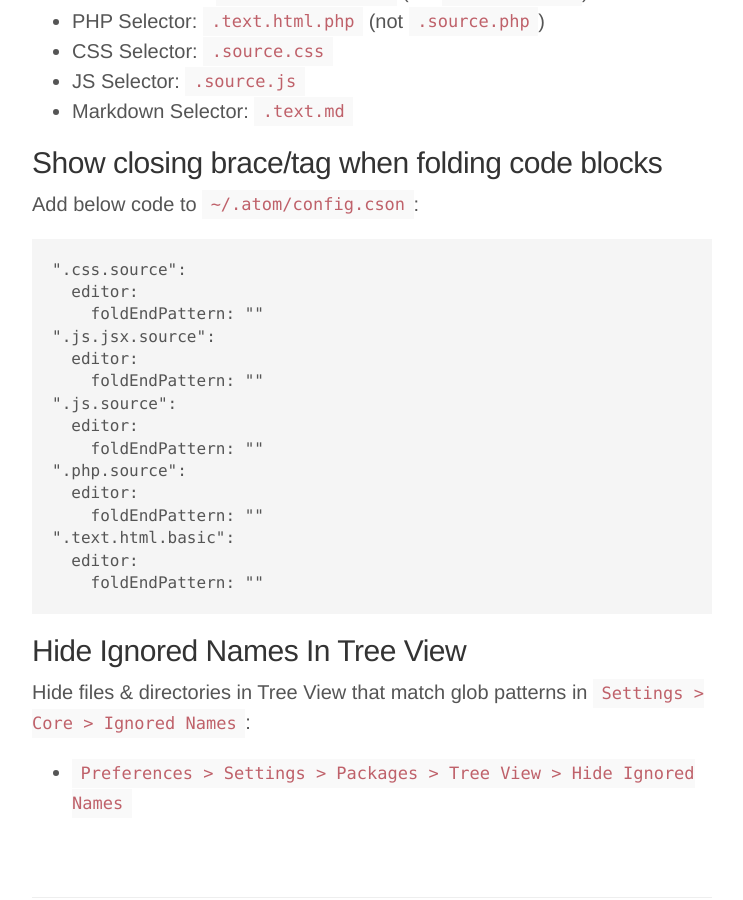
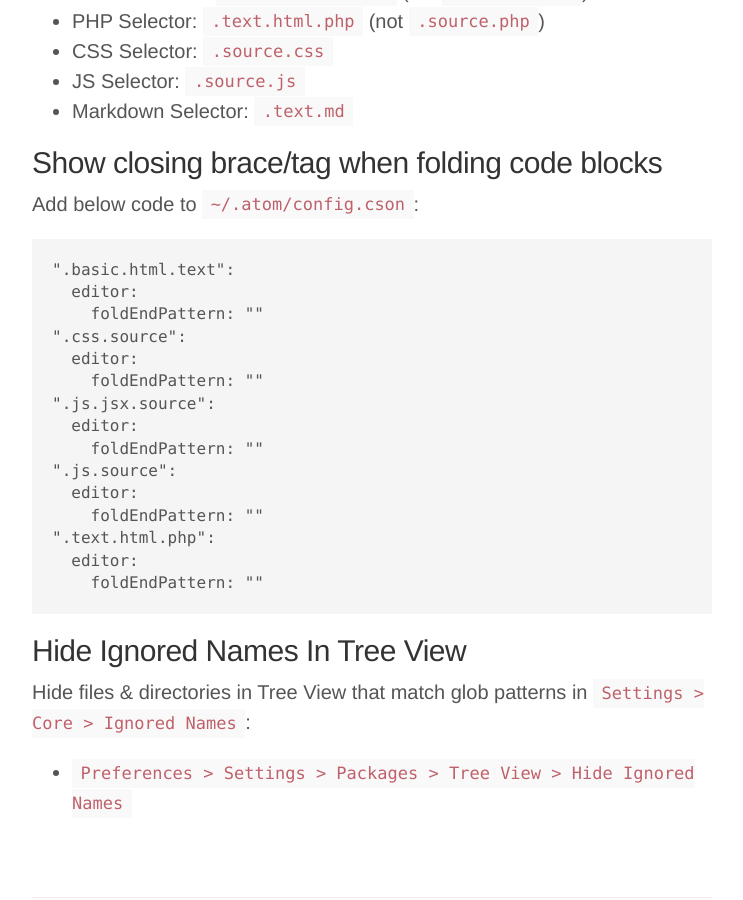
Before and after one commit to joshbuchea/joshbuchea.com, a Jekyll site: the page built from _posts/2017-02-23-atom-cheatsheet.md, in a window 1280 px wide and 900 px high, scrolled down 1130 px. Shown: the whole window, without its empty margins (268-1011 px from the left). Built offline with Jekyll 4.4.1, drawn with Linux system fonts in a browser that asks for light colours; nearby versions of some CDN libraries; comment, search, counter and statistics services are not loaded.

````diff
--- a/_posts/2017-02-23-atom-cheatsheet.md
+++ b/_posts/2017-02-23-atom-cheatsheet.md
@@ -37,6 +37,9 @@ I use the Stars functionality to keep a list of the packages I use:
 Add below code to `~/.atom/config.cson`:
 
 ```cson
+".basic.html.text":
+  editor:
+    foldEndPattern: ""
 ".css.source":
   editor:
     foldEndPattern: ""
@@ -46,10 +49,7 @@ Add below code to `~/.atom/config.cson`:
 ".js.source":
   editor:
     foldEndPattern: ""
-".php.source":
-  editor:
-    foldEndPattern: ""
-".text.html.basic":
+".text.html.php":
   editor:
     foldEndPattern: ""
 ```
````
